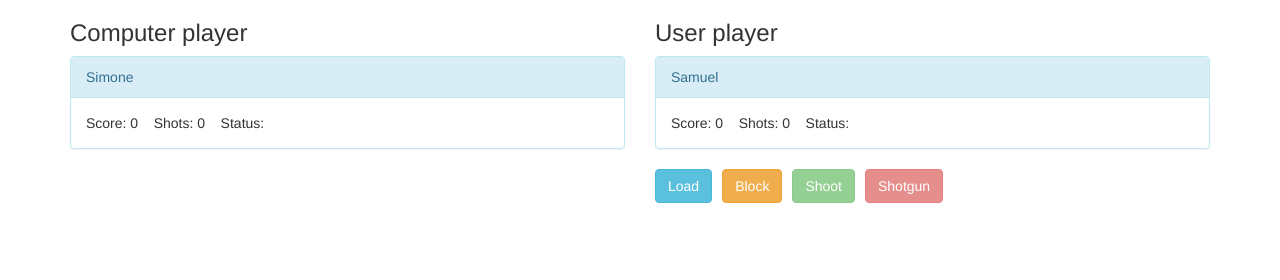
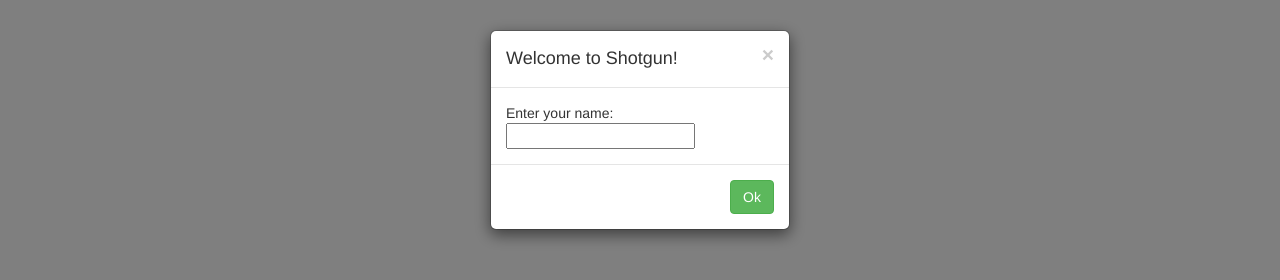
Before and after one commit to SamuelBering/Shotgun, a plain HTML site: page index.html in a window 1280 px wide. Drawn offline with nearby package versions, Linux system fonts and the light colour scheme.

Commit message:
Add input name for user etc

```diff
--- a/GameEngine/computerPlayer.js
+++ b/GameEngine/computerPlayer.js
@@ -7,7 +7,7 @@ function ComputerPlayer(name) {
         let choice;
 
         if (this.shots > 2)
-            choice = Math.floor(Math.random() * 4);
+            choice = 3;
         else if (this.shots > 0)
             choice = Math.floor(Math.random() * 3);
         else
--- a/GameEngine/shotgun.js
+++ b/GameEngine/shotgun.js
@@ -7,27 +7,25 @@ function Shotgun(graphics, userPlayer, computerPlayer, funcEndGame) {
 
     this.executeGameRound = () => {
         this.computerPlayer.makeMove();
-        this.graphics.update();
 
         if (this.userPlayer.status == "shoot" && this.computerPlayer.status == "load") {
             this.userPlayer.score += 1;
-            this.funcEndGame(true);
+            this.funcEndGame(true, this);
         }
         else if (this.computerPlayer.status == "shoot" && this.userPlayer.status == "load") {
             this.computerPlayer.score += 1;
-            this.funcEndGame(false);
+            this.funcEndGame(false, this);
         }
-        else if (this.userPlayer.status == "shotgun" && this.computerPlayer.status != "shotgun")
-        {
+        else if (this.userPlayer.status == "shotgun" && this.computerPlayer.status != "shotgun") {
             this.userPlayer.score += 1;
-            this.funcEndGame(true);
+            this.funcEndGame(true, this);
         }
-        else if (this.computerPlayer.status == "shotgun" && this.userPlayer.status != "shotgun")
-        {
+        else if (this.computerPlayer.status == "shotgun" && this.userPlayer.status != "shotgun") {
             this.computerPlayer.score += 1;
-            this.funcEndGame(false);
+            this.funcEndGame(false, this);
         }
 
+        this.graphics.update();
     }
 
     this.load = () => {
--- a/GameEngine/styles.css
+++ b/GameEngine/styles.css
@@ -1,3 +1,4 @@
 .gamebutton{
     margin-right: 10px;
+    margin-bottom: 10px;
 }
--- a/index.html
+++ b/index.html
@@ -30,13 +30,12 @@
 
     <script>
 
-        function endGame(won) {
+        function endGame(won, shotgunGame) {
             let title = "";
             if (won)
                 title = "Congratulations, you have WON!!";
             else
                 title = "Sorry, you have lost...";
-
 
             showBSModal({
                 title: title,
@@ -53,26 +52,46 @@
                     cssClass: 'btn-danger',
                     onClick: function (e) {
                         $(e.target).parents('.modal').modal('hide');
-                       shotgunGame.quit();
-                       gameContainer.textContent="Thanks for playing Shotgun by Samuel Bering.";
+                        shotgunGame.quit();
+                        gameContainer.textContent = "Thanks for playing Shotgun by Samuel Bering.";
                     }
                 }]
             });
         }
 
-        let userPlayer = new Player("Samuel");
+        function getUserName(funcStartGame) {
+            showBSModal({
+                title: "Welcome to Shotgun!",
+                body: "Enter your name: <br/><input type='text' id='userName' />",
+                size: "small",
+                actions: [{
+                    label: 'Ok',
+                    cssClass: 'btn-success',
+                    onClick: function (e) {
+                        let userName = $(e.target).closest('.modal-content').find('#userName')[0].value;
+                        $(e.target).parents('.modal').modal('hide');
+                        funcStartGame(userName);
+                    }
+                }]
+            });
+        }
 
-        let computerPlayer = new ComputerPlayer("Simone");
+        function startGame(userName) {
 
+            let userPlayer = new Player(userName);
 
-        let gameContainer = document.getElementById("gameContainer");
+            let computerPlayer = new ComputerPlayer("Simone");
 
+            let gameContainer = document.getElementById("gameContainer");
 
-        let graphics = new Graphics(gameContainer, userPlayer, computerPlayer);
+            let graphics = new Graphics(gameContainer, userPlayer, computerPlayer);
 
-        let shotgunGame = new Shotgun(graphics, userPlayer, computerPlayer, endGame)
+            let shotgunGame = new Shotgun(graphics, userPlayer, computerPlayer, endGame)
 
-        shotgunGame.run();
+            shotgunGame.run();
+        }
+
+        getUserName(startGame);
 
 
     </script>
```
Also changed, not shown: 1 other file.
